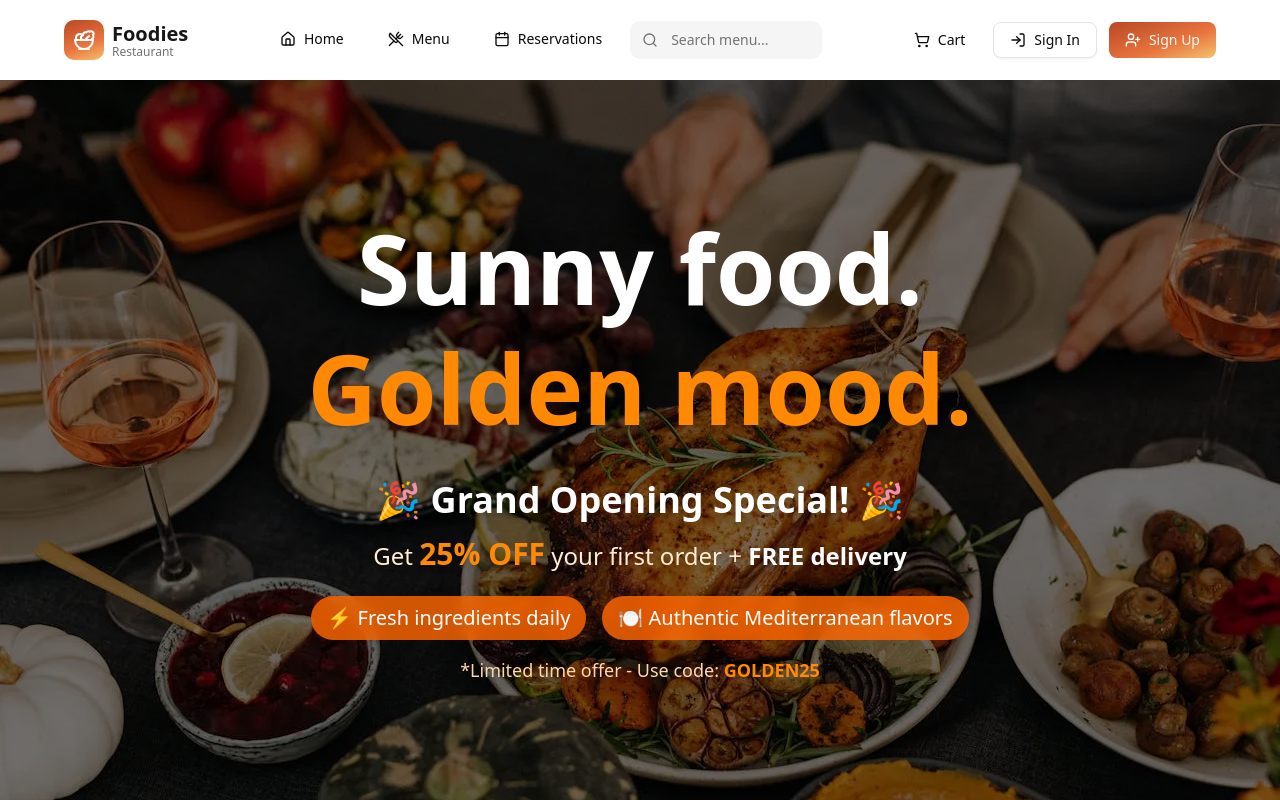
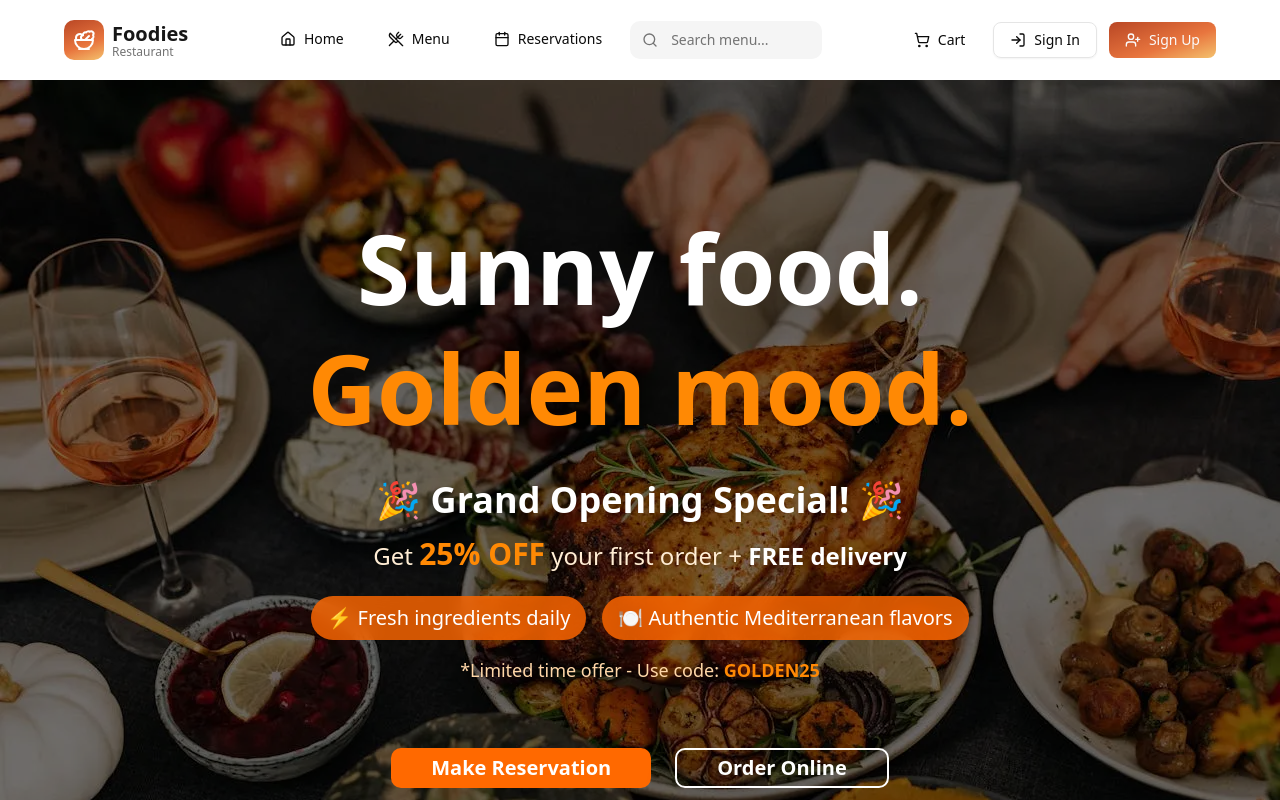
Before and after one commit to ebokes/foodie-restaurant, a Next.js app: page / in a window 1280 px wide. Shown: the top 800 px of the page. Built offline with nearby package versions, Linux system fonts and the light colour scheme.

Commit message:
feat: add cta to hero section

```diff
--- a/components/home/hero.tsx
+++ b/components/home/hero.tsx
@@ -1,4 +1,5 @@
 import Image from "next/image";
+import { Button } from "../ui/button";
 
 const Hero = () => {
   return (
@@ -49,33 +50,24 @@ const Hero = () => {
           *Limited time offer - Use code:{" "}
           <span className="text-orange-400 font-bold">GOLDEN25</span>
         </p>
+        <div className="flex flex-col sm:flex-row gap-6 justify-center mt-16">
+          <Button
+            variant="destructive"
+            size="lg"
+            className="text-xl px-10 py-5 bg-orange-500 hover:bg-orange-600 text-white font-bold rounded-lg shadow-2xl hover:scale-105 transition-all duration-300 border-0"
+          >
+            Make Reservation
+          </Button>
+
+          <Button
+            variant="outline"
+            size="lg"
+            className="text-xl px-10 py-4 border-2 border-white text-white hover:bg-white hover:text-black font-bold rounded-lg shadow-2xl hover:scale-105 transition-all duration-300"
+          >
+            Order Online
+          </Button>
+        </div>
       </div>
-
-      {/* <div className="max-w-3xl mx-auto z-40 relative text-center py-32 px-4 sm:px-6 lg:px-8">
-        <h1 className="text-8xl font-bold mb-4 text-white">
-          Sunny food.{" "}
-          <span className="text-yellow-600 block">Golden mood.</span>
-        </h1>
-        <p className="text-lg text-white mb-10">
-          Wholesome Mediterranean meals made fresh daily — bright flavors, bold
-          colors, and natural goodness in every bite.
-        </p>
-
-        <div className="flex flex-col sm:flex-row justify-center gap-4">
-          <a
-            href="#fresh"
-            className="flex items-center justify-center gap-2 bg-green-600 hover:bg-green-700 text-white px-6 py-3 rounded-full text-lg font-semibold transition-all duration-200 shadow-md"
-          >
-            ⚡ Fresh Ingredients Daily
-          </a>
-          <a
-            href="#menu"
-            className="flex items-center justify-center gap-2 bg-amber-500 hover:bg-amber-600 text-white px-6 py-3 rounded-full text-lg font-semibold transition-all duration-200 shadow-md"
-          >
-            🍽️ Authentic Mediterranean Flavors
-          </a>
-        </div>
-      </div> */}
     </section>
   );
 };
--- a/components/ui/button.tsx
+++ b/components/ui/button.tsx
@@ -14,7 +14,7 @@ const buttonVariants = cva(
         destructive:
           "bg-destructive text-white hover:bg-destructive/90 focus-visible:ring-destructive/20 dark:focus-visible:ring-destructive/40 dark:bg-destructive/60",
         outline:
-          "border bg-background shadow-xs hover:bg-accent hover:text-accent-foreground dark:bg-input/30 dark:border-input dark:hover:bg-input/50",
+          "border shadow-xs hover:bg-accent hover:text-accent-foreground dark:bg-input/30 dark:border-input dark:hover:bg-input/50",
         secondary:
           "bg-secondary text-secondary-foreground hover:bg-secondary/80",
         ghost:
```
